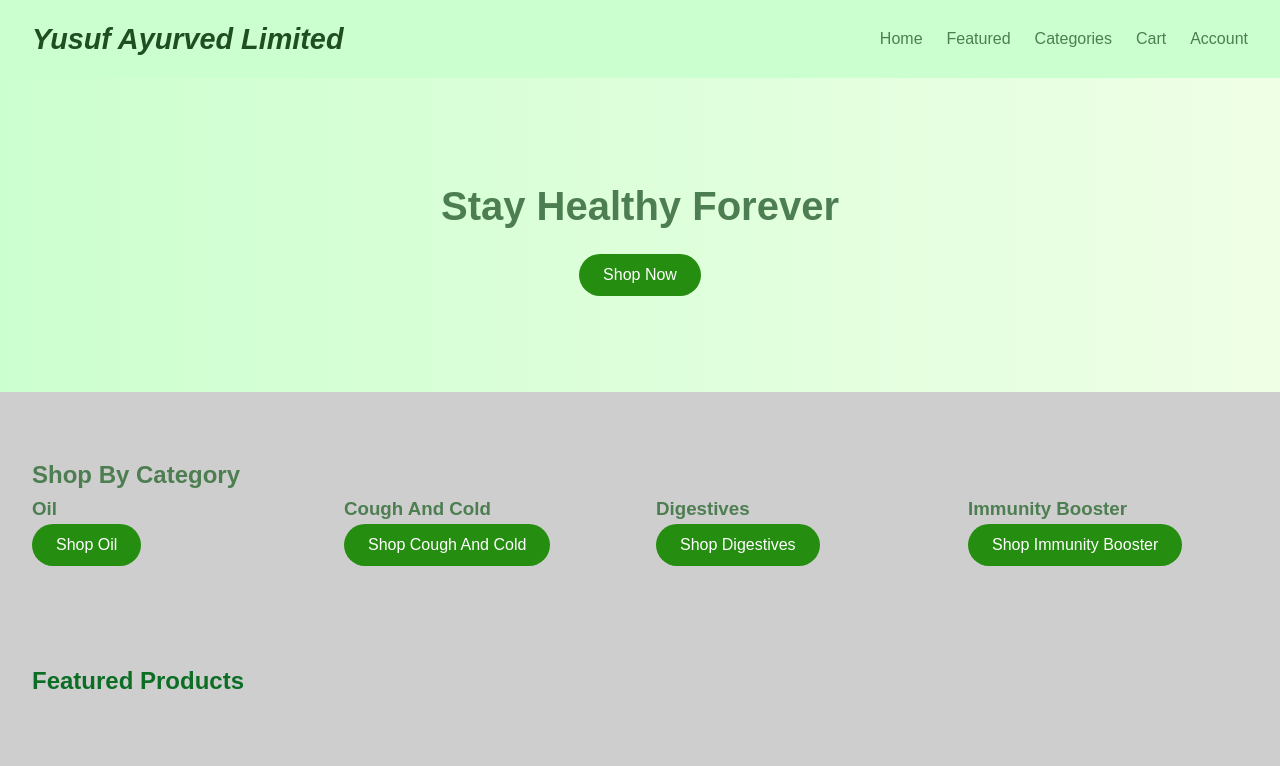
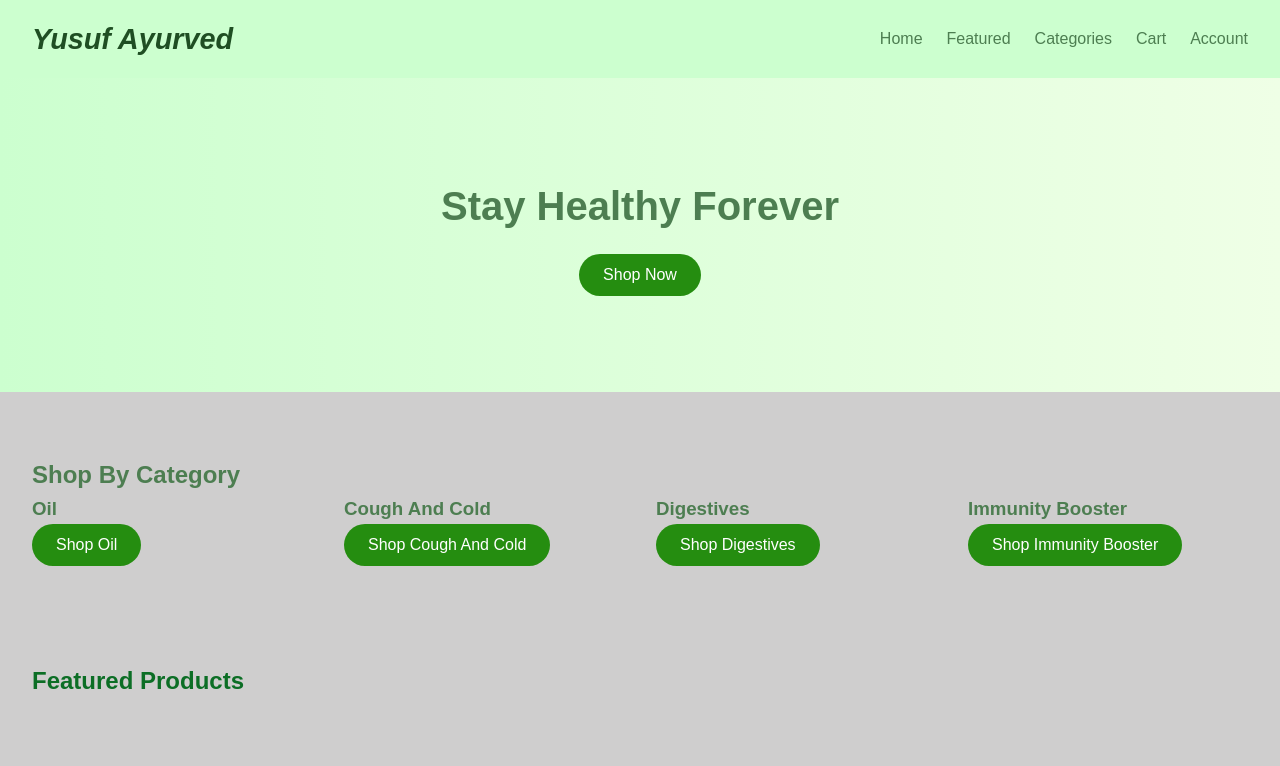
Before and after one commit to yusufayurvedweb/YusufWeb, a plain HTML site: page index.html in a window 1280 px wide. Shown: the top 766 px of the page. Drawn offline with Linux system fonts and the light colour scheme; no server answers.

Commit message:
Update index.html

```diff
--- a/index.html
+++ b/index.html
@@ -9,7 +9,7 @@
 </head>
 <body>
   <header class="header">
-    <div class="logo">Yusuf Ayurved Limited</div>
+    <div class="logo">Yusuf Ayurved</div>
     <nav class="nav">
       <ul>
         <li><a href="#home">Home</a></li>
```
